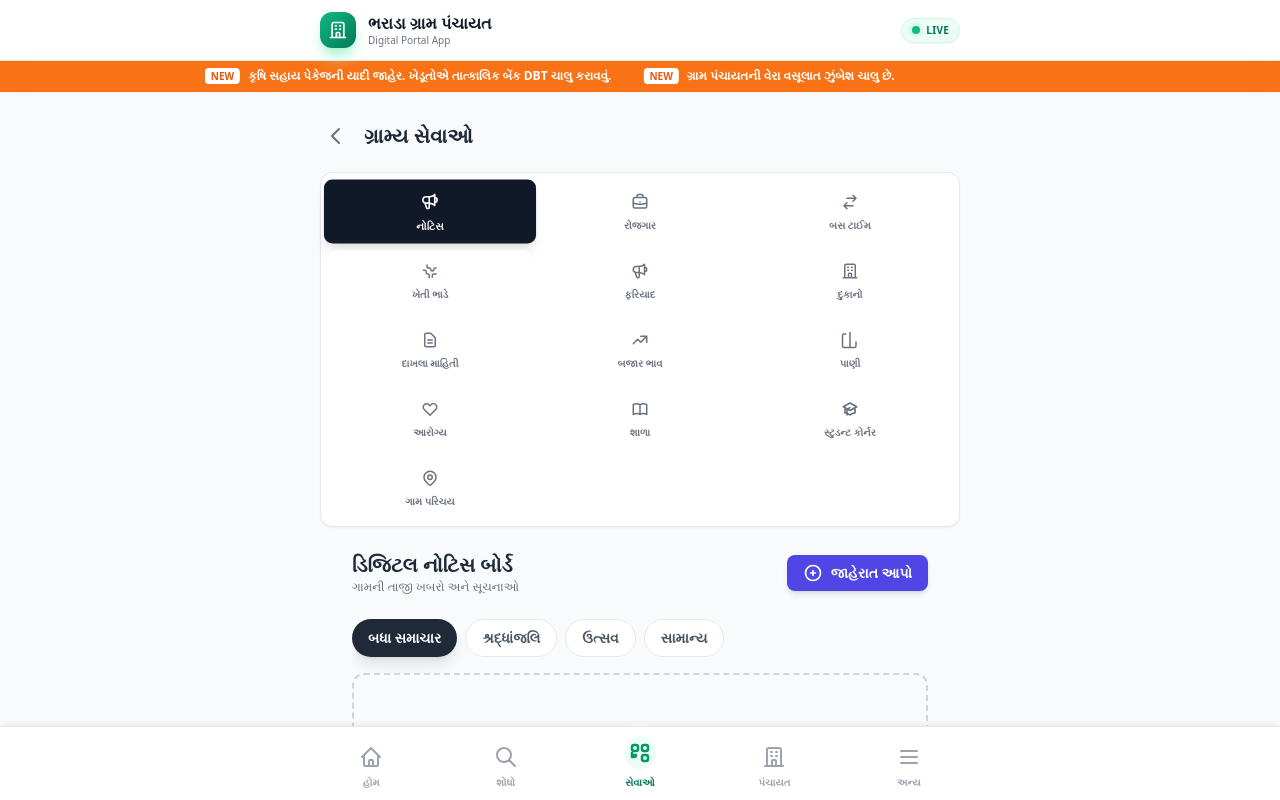
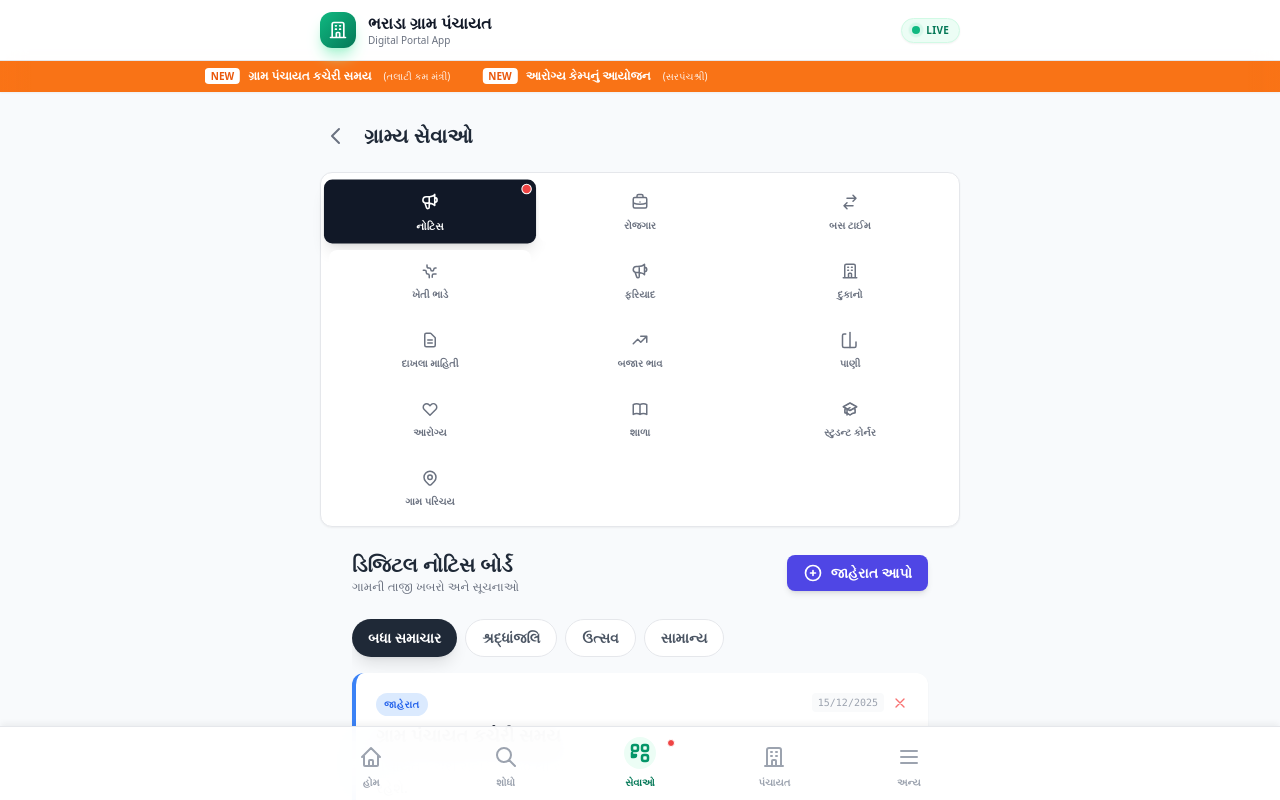
Before and after one commit to jayeshprajapati5858-hub/jayuinfo, a React (Vite) app: page / in a window 1280 px wide. Both pictures are taken after a click on the button "સેવાઓ". Shown: the top 800 px of the page. Built offline with nearby package versions, Linux system fonts and the light colour scheme.

Commit message:
feat(NoticeBoard): Add initial notices and update local storage key
Introduces placeholder notices for the NoticeBoard component and updates the local storage key to 'villageNotices' for better data synchronization with the main application's ticker.

```diff
--- a/components/NoticeBoard.tsx
+++ b/components/NoticeBoard.tsx
@@ -11,15 +11,38 @@ interface Notice {
   timestamp: number;
 }
 
+const initialNotices: Notice[] = [
+  {
+    id: '1',
+    type: 'general',
+    title: 'ગ્રામ પંચાયત કચેરી સમય',
+    description: 'પંચાયત કચેરી સવારે ૧૦:૩૦ થી સાંજે ૫:૦૦ સુધી ખુલ્લી રહેશે. બીજા અને ચોથા શનિવારે રજા રહેશે.',
+    date: new Date().toLocaleDateString('gu-IN'),
+    contactPerson: 'તલાટી કમ મંત્રી',
+    mobile: '',
+    timestamp: Date.now()
+  },
+  {
+    id: '2',
+    type: 'event',
+    title: 'આરોગ્ય કેમ્પનું આયોજન',
+    description: 'આવતા રવિવારે પ્રાથમિક શાળા ખાતે નિઃશુલ્ક નેત્ર નિદાન કેમ્પ રાખેલ છે.',
+    date: new Date().toLocaleDateString('gu-IN'),
+    contactPerson: 'સરપંચશ્રી',
+    mobile: '9106162151',
+    timestamp: Date.now() - 100000 // Slightly earlier
+  }
+];
+
 const NoticeBoard: React.FC = () => {
   // State Management
   const [activeTab, setActiveTab] = useState<'all' | 'death' | 'event' | 'general'>('all');
   const [showForm, setShowForm] = useState(false);
 
-  // Local Data Management
+  // Local Data Management - Using 'villageNotices' to sync with App.tsx Ticker
   const [notices, setNotices] = useState<Notice[]>(() => {
-    const saved = localStorage.getItem('local_notices');
-    return saved ? JSON.parse(saved) : [];
+    const saved = localStorage.getItem('villageNotices');
+    return saved ? JSON.parse(saved) : initialNotices;
   });
 
   // Form States
@@ -36,13 +59,13 @@ const NoticeBoard: React.FC = () => {
 
   // Persist OneSignal Keys locally
   useEffect(() => {
-    localStorage.setItem('onesignal_api_key', apiKey);
-    localStorage.setItem('onesignal_app_id', appId);
+    if(apiKey) localStorage.setItem('onesignal_api_key', apiKey);
+    if(appId) localStorage.setItem('onesignal_app_id', appId);
   }, [apiKey, appId]);
 
   // Persist Notices locally
   useEffect(() => {
-    localStorage.setItem('local_notices', JSON.stringify(notices));
+    localStorage.setItem('villageNotices', JSON.stringify(notices));
   }, [notices]);
 
   // Handle Form Submission
@@ -82,7 +105,7 @@ const NoticeBoard: React.FC = () => {
         setNewContact('');
         setNewMobile('');
 
-        alert("તમારી જાહેરાત સફળતાપૂર્વક લાઈવ થઈ ગઈ છે! (Local Storage)");
+        alert("તમારી જાહેરાત સફળતાપૂર્વક લાઈવ થઈ ગઈ છે!");
 
     } catch (e) {
         console.error("Error adding notice: ", e);
@@ -200,7 +223,7 @@ const NoticeBoard: React.FC = () => {
                             <span className="text-[10px] text-gray-400 font-mono bg-gray-50 px-1.5 py-0.5 rounded">
                                 {notice.date}
                             </span>
-                            <button onClick={() => handleDelete(notice.id)} className="text-red-400 hover:text-red-600">
+                            <button onClick={() => handleDelete(notice.id)} className="text-red-400 hover:text-red-600" title="Delete">
                                 <svg className="w-4 h-4" fill="none" stroke="currentColor" viewBox="0 0 24 24"><path strokeLinecap="round" strokeLinejoin="round" strokeWidth="2" d="M6 18L18 6M6 6l12 12"></path></svg>
                             </button>
                         </div>
```
